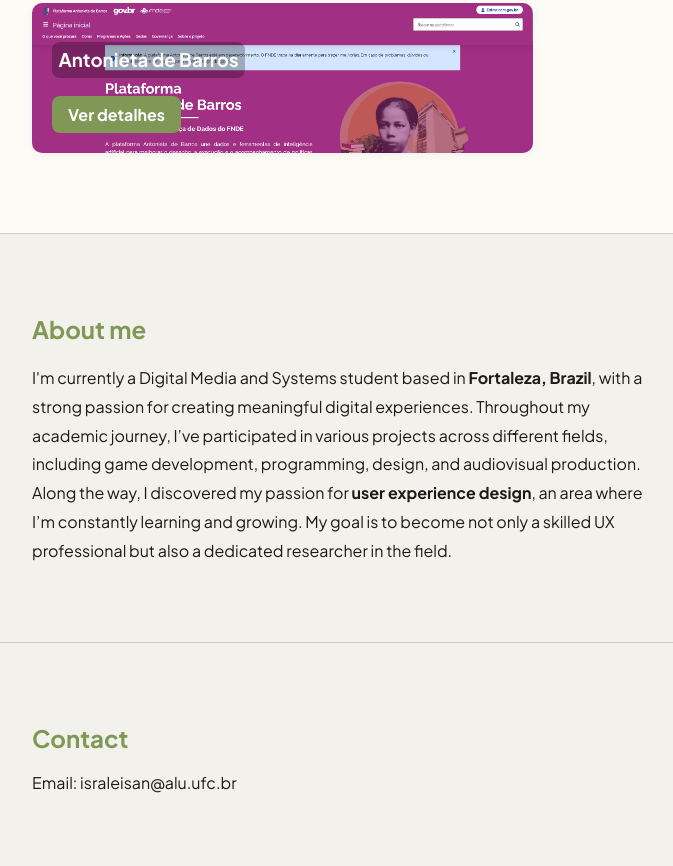
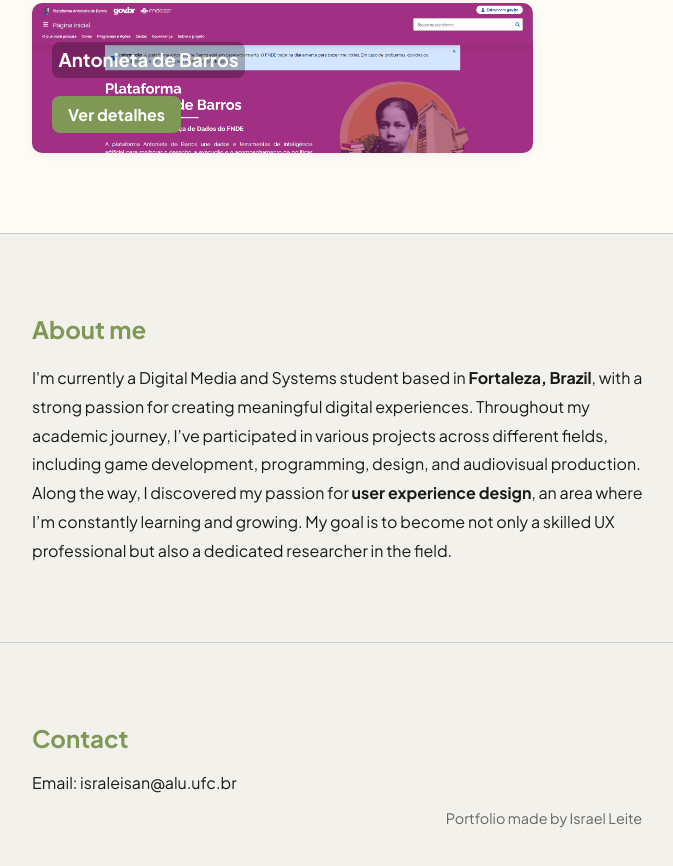
Before and after one commit to isradesu/PortfolioIsrael, a plain HTML site: page index.html in a window 1280 px wide. Shown: the part 897-1763 px from the top of the page, without its empty margins (96-769 px from the left). Drawn offline with Linux system fonts and the light colour scheme.

Commit message:
Add files via upload

```diff
--- a/index.html
+++ b/index.html
@@ -59,6 +59,7 @@
     <footer id="contact">
         <h2>Contact</h2>
         <p>Email: israleisan@alu.ufc.br</p>
+         <p class="footer-credit">Portfolio made by Israel Leite</p>
     </footer>
 
 
--- a/style.css
+++ b/style.css
@@ -187,3 +187,10 @@ canvas#bg-canvas {
 .details-button:hover {
     background-color: #6d844a;
 }
+
+.footer-credit {
+    font-size: 0.9rem;
+    color: #666;
+    text-align: center;
+    margin-top: 10px;
+}
```
